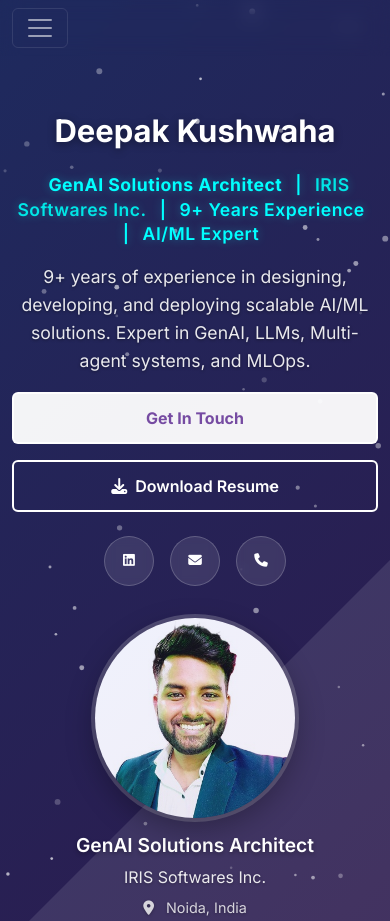
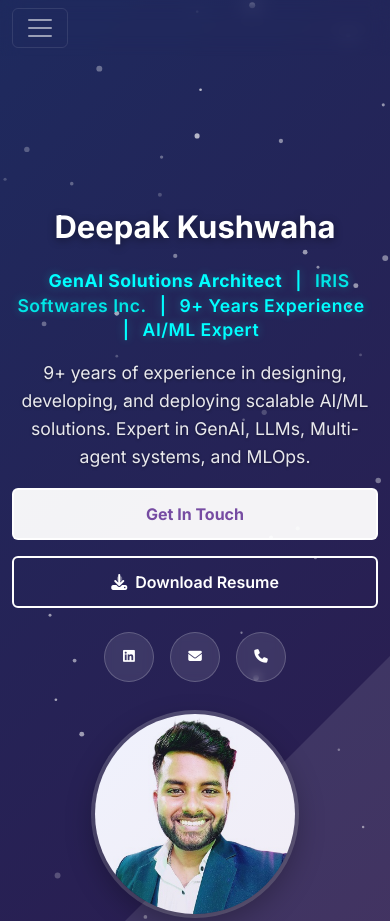
Before and after one commit to KushwahaDK/kushwahadk.github.io, a plain HTML site: page index.html in a window 390 px wide. Shown: the top 921 px of the page. Drawn offline with nearby package versions, Linux system fonts and the light colour scheme.

Commit message:
Update style.css: Increased padding and minimum height for the hero section, and adjusted padding for hero content to improve layout on both large and small screens.

```diff
--- a/css/style.css
+++ b/css/style.css
@@ -872,13 +872,14 @@ footer {
     }
 
     .hero-section {
-        padding: 6rem 0 2rem 0;
-        min-height: 90vh;
+        padding: 8rem 0 2rem 0;
+        min-height: 100vh;
     }
 
     .hero-content {
         text-align: center;
         margin-bottom: 2rem;
+        padding-top: 2rem;
     }
 
     .social-links {
@@ -926,8 +927,12 @@ footer {
 
 @media (max-width: 576px) {
     .hero-section {
-        padding: 7rem 0 2rem 0;
-        min-height: 95vh;
+        padding: 10rem 0 2rem 0;
+        min-height: 100vh;
+    }
+
+    .hero-content {
+        padding-top: 3rem;
     }
 
     .hero-buttons {
```
